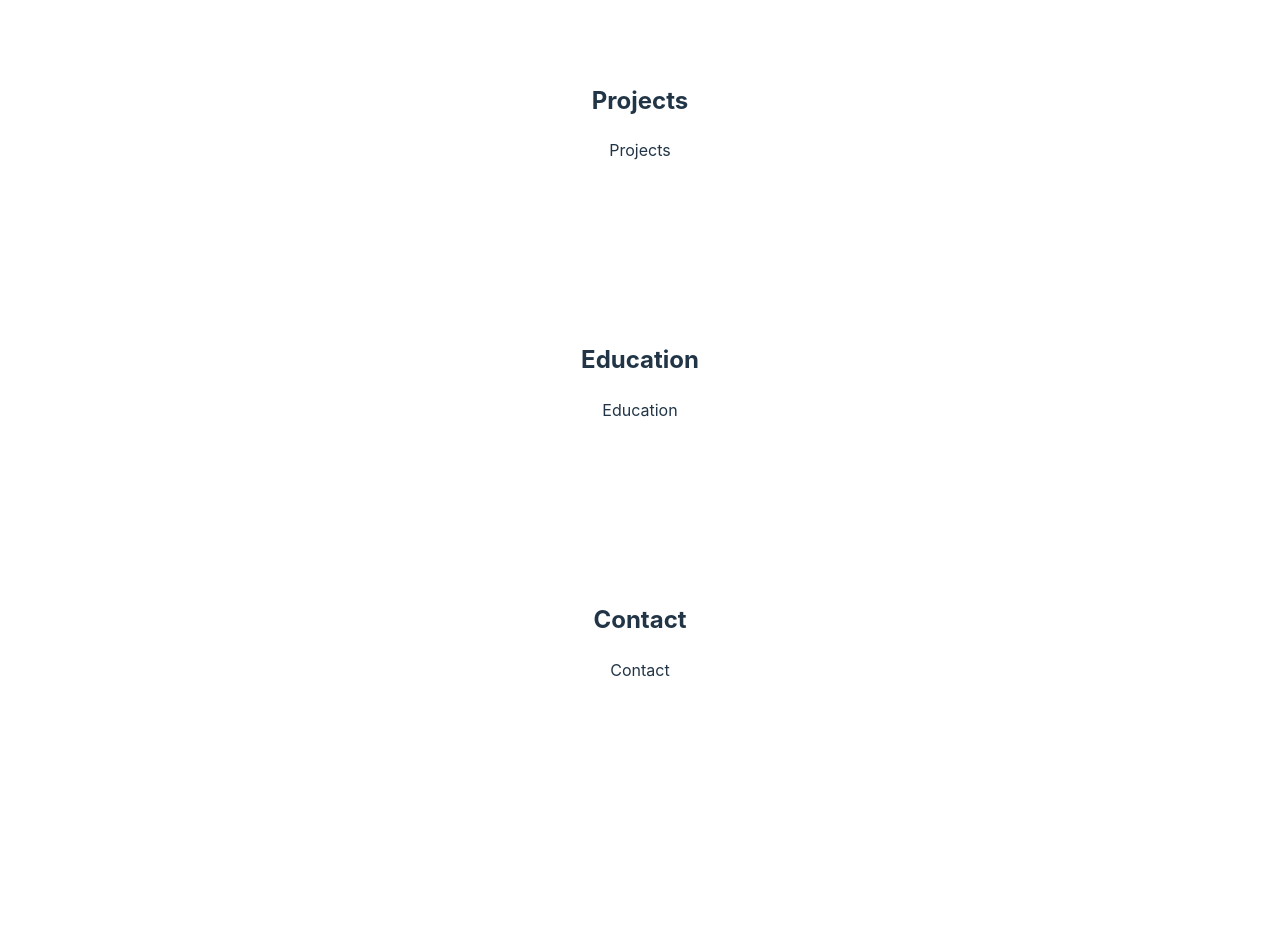
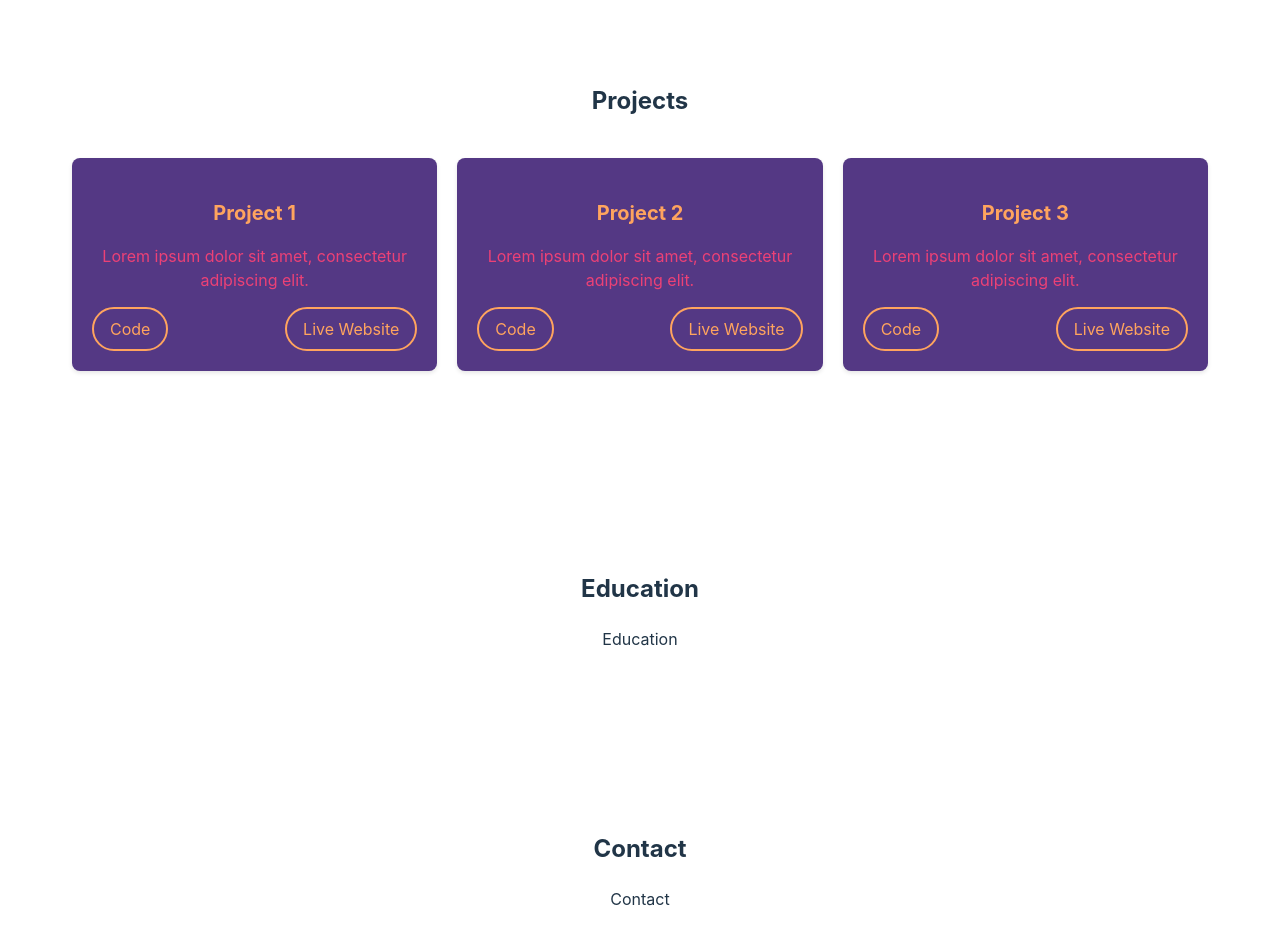
Before and after one commit to darrenxychen/portfolio-website-react, a React (Vite) app: page / in a window 1280 px wide. Shown: the part 1040-1975 px from the top of the page. Before the commit the page ends 1834 px from the top, so only its background shows below. Built offline with nearby package versions, Linux system fonts and the light colour scheme.

Commit message:
added filler project for project sec

```diff
--- /dev/null
+++ b/src/components/Projects.css
@@ -0,0 +1,60 @@
+.projects-container {
+    display: flex;
+    justify-content: space-between;
+    gap: 20px;
+    padding: 20px;
+  }
+
+  .project {
+    flex: 1;
+    background-color: #543884;
+    padding: 20px;
+    border-radius: 8px;
+    box-shadow: 0 2px 4px rgba(0, 0, 0, 0.1);
+    transition: transform 0.3s ease;
+  }
+
+  .project:hover {
+    transform: scale(1.05);
+  }
+
+  .project h3 {
+    font-size: 20px;
+    margin-bottom: 10px;
+    color: #FFA45e;
+  }
+
+  .project p {
+    margin-bottom: 15px;
+    color: #ec4176;
+  }
+
+  .project-links {
+    display: flex;
+    justify-content: space-between;
+  }
+
+  .project-links a {
+    text-decoration: none;
+    color: #FFA45e;
+    padding: 8px 16px;
+    border: 2px solid #FFA45e;
+    border-radius: 40px;
+    transition: background-color 0.3s ease;
+  }
+
+  .project-links a:hover {
+    background-color: #FFA45e;
+    color: #ec4176;
+  }
+
+  @media screen and (max-width: 768px) {
+    .projects-container {
+      flex-direction: column;
+      gap: 20px;
+    }
+
+    .project {
+      flex: auto;
+    }
+  }
--- a/src/components/Projects.jsx
+++ b/src/components/Projects.jsx
@@ -1,9 +1,37 @@
-import React from 'react'
+import React from 'react';
+import './Projects.css';
 
 function Projects() {
   return (
-    <div>Projects</div>
-  )
+    <div className="projects-container">
+      <div className="project">
+        <h3>Project 1</h3>
+        <p>Lorem ipsum dolor sit amet, consectetur adipiscing elit.</p>
+        <div className="project-links">
+          <a href="https://github.com" target="_blank" rel="noopener noreferrer">Code</a>
+          <a href="https://www.project1.com" target="_blank" rel="noopener noreferrer">Live Website</a>
+        </div>
+      </div>
+
+      <div className="project">
+        <h3>Project 2</h3>
+        <p>Lorem ipsum dolor sit amet, consectetur adipiscing elit.</p>
+        <div className="project-links">
+          <a href="https://github.com" target="_blank" rel="noopener noreferrer">Code</a>
+          <a href="https://www.project2.com" target="_blank" rel="noopener noreferrer">Live Website</a>
+        </div>
+      </div>
+
+      <div className="project">
+        <h3>Project 3</h3>
+        <p>Lorem ipsum dolor sit amet, consectetur adipiscing elit.</p>
+        <div className="project-links">
+          <a href="https://github.com" target="_blank" rel="noopener noreferrer">Code</a>
+          <a href="https://www.project3.com" target="_blank" rel="noopener noreferrer">Live Website</a>
+        </div>
+      </div>
+    </div>
+  );
 }
 
-export default Projects
+export default Projects;
```
